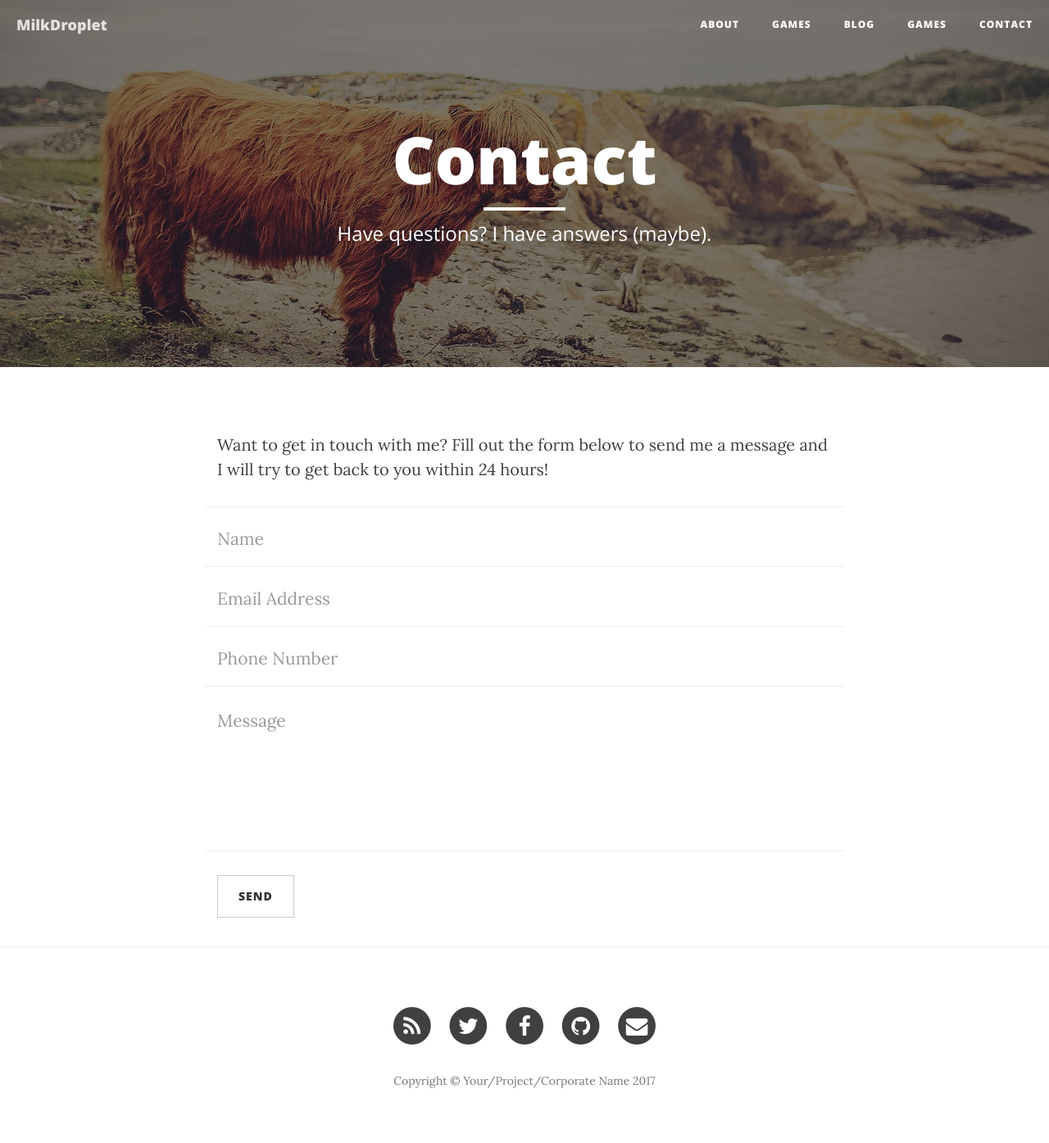
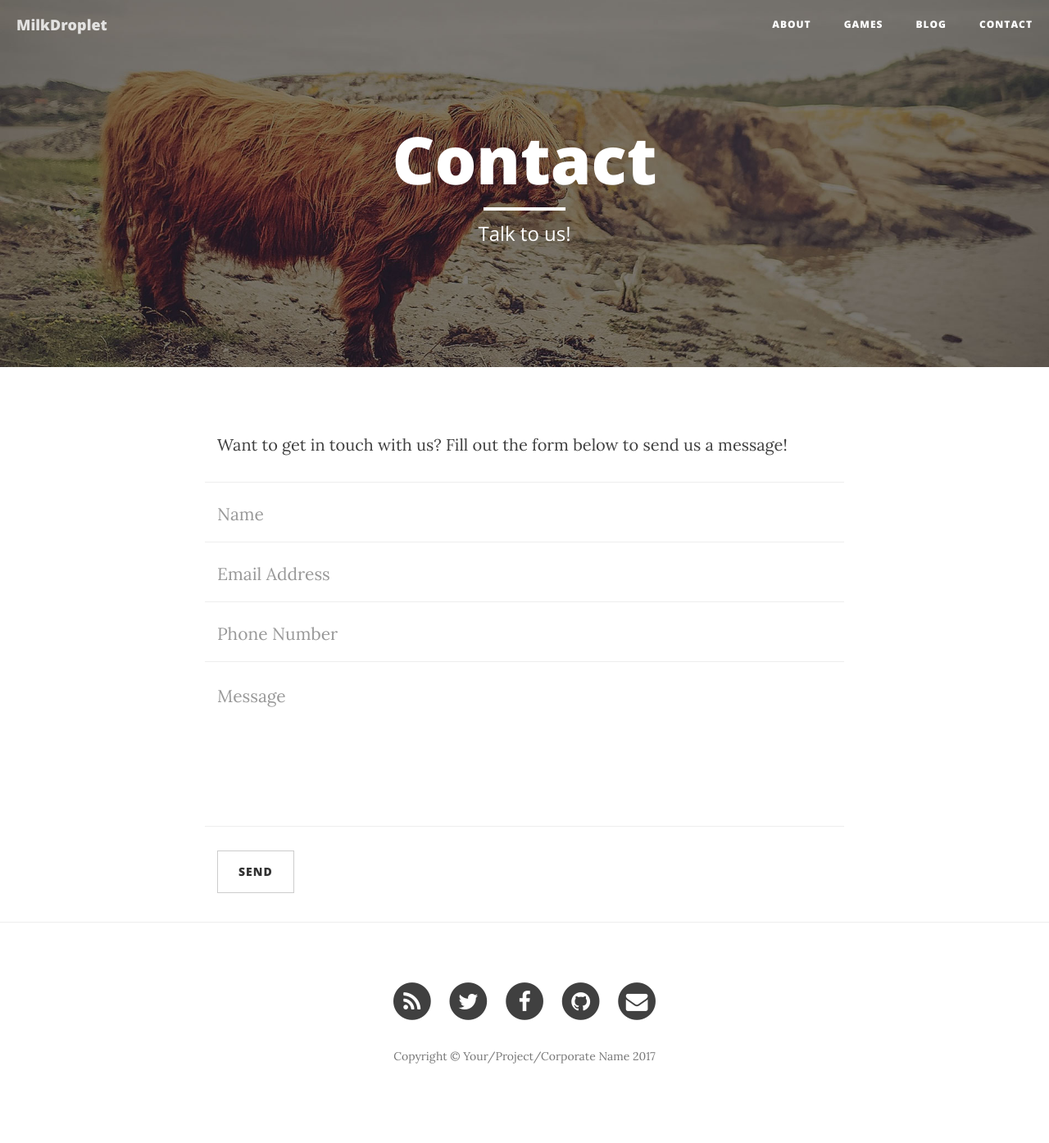
Before and after one commit to milkdroplet/milkdroplet.github.io, a Jekyll site: the page built from contact.html, in a window 1280 px wide. Shown: the whole page at 82% size. Built offline with Jekyll 4.4.1, drawn with Linux system fonts in a browser that asks for light colours; nearby versions of some CDN libraries; after the commit the page ends 1365 px from its top, so only the background shows below that.

```diff
--- a/_includes/nav.html
+++ b/_includes/nav.html
@@ -25,9 +25,6 @@
                     <a href="/blog/">Blog</a>
                 </li>
                 <li>
-                    <a href="/games/">Games</a>
-                </li>
-                <li>
                     <a href="/contact/">Contact</a>
                 </li>
             </ul>
--- a/contact.html
+++ b/contact.html
@@ -1,11 +1,11 @@
 ---
 layout: page
 title: "Contact"
-description: "Have questions? I have answers (maybe)."
+description: "Talk to us!"
 header-img: "img/contact-bg.jpg"
 ---
 
-<p>Want to get in touch with me? Fill out the form below to send me a message and I will try to get back to you within 24 hours!</p>
+<p>Want to get in touch with us? Fill out the form below to send us a message!</p>
 <!-- Contact Form - Enter your email address on line 19 of the mail/contact_me.php file to make this form work. -->
 <!-- WARNING: Some web hosts do not allow emails to be sent through forms to common mail hosts like Gmail or Yahoo. It's recommended that you use a private domain email address! -->
 <!-- NOTE: To use the contact form, your site must be on a live web host with PHP! The form will not work locally! -->
```
Also changed, not shown: _posts/2014-09-05-blueprint.md (added, +9 -0 lines), img/posts/2014-09-05-blueprint-bg.png (added).
